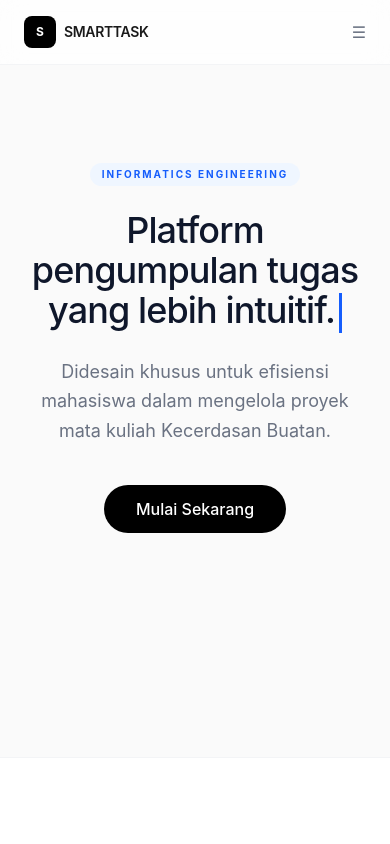
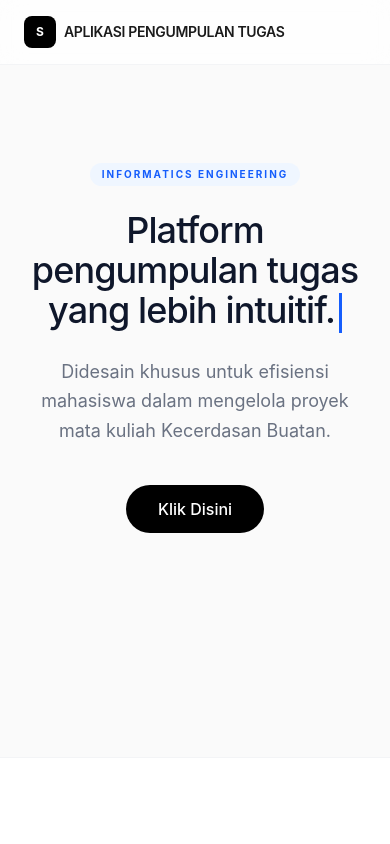
Before and after one commit to adansyah125/app-kelola-tugas, a React (Vite) app: page / in a window 390 px wide. Shown: the top 844 px of the page. Built offline with nearby package versions, Linux system fonts and the light colour scheme; no server answers; the database is empty.

Commit message:
fix:perubahan di mobile

```diff
--- a/src/App.jsx
+++ b/src/App.jsx
@@ -55,7 +55,7 @@ useEffect(() => {
             <div className="w-8 h-8 bg-black rounded-lg flex items-center justify-center">
               <span className="text-white text-xs font-bold">S</span>
             </div>
-            <h1 className="text-sm font-semibold tracking-tight uppercase">SmartTask</h1>
+            <h1 className="text-sm font-semibold tracking-tight uppercase">Aplikasi Pengumpulan Tugas</h1>
           </div>
 
           {/* DESKTOP MENU */}
@@ -75,9 +75,7 @@ useEffect(() => {
             )}
           </div>
 
-          <button onClick={() => setMenuOpen(!menuOpen)} className="md:hidden text-gray-500">
-            {menuOpen ? "✕" : "☰"}
-          </button>
+
         </div>
       </nav>
 
@@ -105,7 +103,7 @@ useEffect(() => {
         onClick={() => scrollTo(tugasRef)}
         className="group relative bg-black text-white px-8 py-3 rounded-full font-medium transition-all hover:pr-12"
       >
-        <span>Mulai Sekarang</span>
+        <span>Klik Disini</span>
         <span className="absolute right-4 opacity-0 group-hover:opacity-100 transition-all">→</span>
       </button>
     </div>
```
